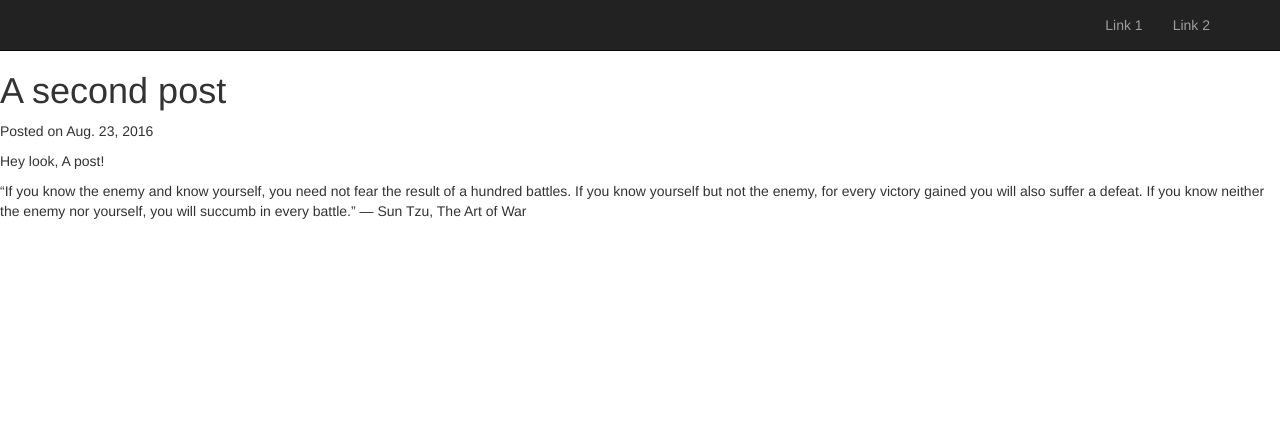
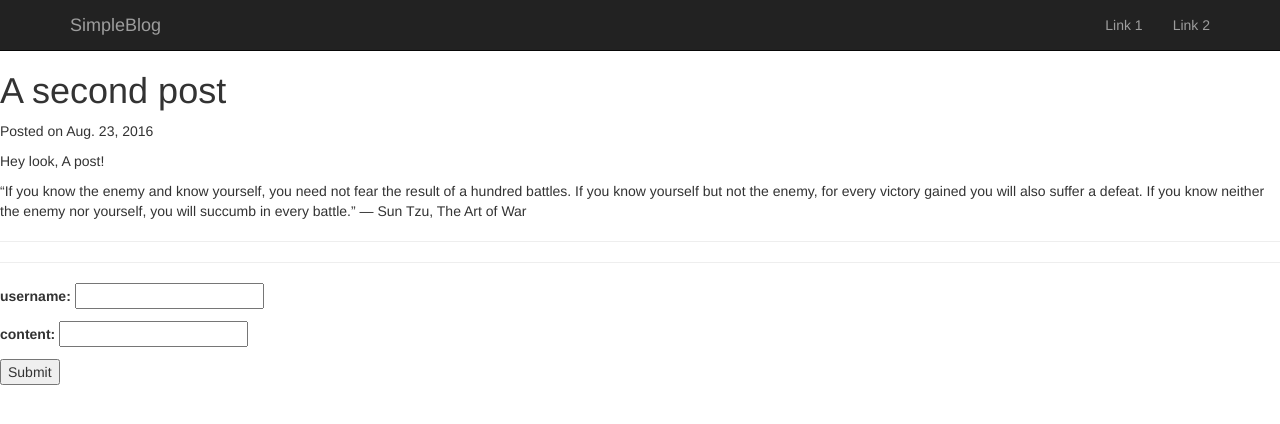
Before and after one commit to TN-1/Django-SimpleBlog, a Django app: a page that uses blog/templates/base.html in a window 1280 px wide. Shown: the top 424 px of the page. Run offline with Django 3.2, Linux system fonts and the light colour scheme; data comes from the database, SQL or seed files in the repository; both versions use the stored data as it was after the commit; some libraries are stand-ins or nearby versions.

Commit message:
Added comments

```diff
--- a/blog/admin.py
+++ b/blog/admin.py
@@ -1,5 +1,5 @@
 from django.contrib import admin
-from blog.models import Post, BlogInfo
+from blog.models import Post, BlogInfo, Comment
 
 class PostAdmin(admin.ModelAdmin):
     list_display=['title','description']
@@ -11,3 +11,4 @@ class PostAdmin(admin.ModelAdmin):
 
 admin.site.register(Post, PostAdmin)
 admin.site.register(BlogInfo)
+admin.site.register(Comment)
--- /dev/null
+++ b/blog/forms.py
@@ -0,0 +1,10 @@
+from django import forms
+from .models import Comment
+
+class CommentForm(forms.ModelForm):
+    username = forms.CharField(label='username', max_length=100)
+    content = forms.CharField(label='content', max_length=300)
+
+    class Meta:
+        model = Comment
+        fields = ('username', 'content')
--- a/blog/models.py
+++ b/blog/models.py
@@ -20,6 +20,11 @@ class Post(models.Model):
         #return reverse('blog:post', kwargs={'slug':self.slug})
         #commented return throws u'blog' is not a registered namespace
 
+class Comment(models.Model):
+    username = models.CharField(max_length=100)
+    content = models.TextField()
+    slug = models.SlugField(max_length=100)
+
 class BlogInfo(models.Model):
     name = models.CharField(max_length=100)
     about = models.TextField()
--- a/blog/templates/base.html
+++ b/blog/templates/base.html
@@ -18,7 +18,7 @@
                         <span class="icon-bar"></span>
                         <span class="icon-bar"></span>
                     </button>
-                    <a class="navbar-brand" href="#">{% block blogname %}{% endblock %}</a>
+                    <a class="navbar-brand" href="/">{% block blogname %}{% endblock %}</a>
                 </div>
                 <div class="collapse navbar-collapse" id="bs-example-navbar-collapse-1">
                     <ul class="nav navbar-nav navbar-right">
--- a/blog/templates/blog/post.html
+++ b/blog/templates/blog/post.html
@@ -1,6 +1,7 @@
 {% extends 'base.html' %}
 
 {% block title %}{{post.title}}{% endblock %}
+{% block blogname %}{{ info.getname }}{% endblock %}
 
 {% block content %}
 <article>
@@ -18,4 +19,20 @@ Posted on
 </p>
 {{post.content|safe}}
 </article>
+    <hr>
+    <comments>
+    {% for c in comments %}
+        <comment>
+            <p class="username"><b>User: {{ c.username }}</b></p>
+            <p class="content">Comment: {{ c.content }}</p>
+        </comment>
+    {% endfor %}
+    <hr>
+    <SubmitComment>
+        <form method="post" class="comment_form"> {% csrf_token %}
+            {{ form.as_p }}
+            <button type="submit">Submit</button>
+        </form>
+    </SubmitComment>
+    </comments>
 {% endblock %}
--- a/blog/views.py
+++ b/blog/views.py
@@ -1,6 +1,6 @@
 from django.shortcuts import render, get_object_or_404
-from blog.models import Post, BlogInfo
-
+from blog.models import Post, BlogInfo, Comment
+from .forms import CommentForm
 # Create your views here.
 
 def index(request):
@@ -10,4 +10,20 @@ def index(request):
 
 def post(request,slug):
     post = get_object_or_404(Post,slug=slug)
-    return render(request, 'blog/post.html',{'post':post})
+    comments = Comment.objects.filter(slug=slug)
+    info = BlogInfo.objects.first()
+    if request.method == "POST":
+        form = CommentForm(request.POST)
+        if form.is_valid():
+            comment = form.save(commit=False)
+            comment.username = request.POST.get('username','')
+            comment.content = request.POST.get('content','')
+            comment.slug = slug
+            comment.save()
+            return render(request, 'blog/post.html', {'post': post, 'comments': comments, 'form': form, 'info':info})
+    else:
+        form = CommentForm()
+    if not comments:
+        return render(request, 'blog/post.html',{'post':post, 'form':form, 'info':info})
+    elif comments:
+        return render(request, 'blog/post.html',{'post':post, 'comments':comments, 'form':form, 'info':info})
```
Also changed, not shown: blog/templates/blog/index.html (+0 -7 lines), blog/migrations/0004_comment.py (added), db.sqlite3.
